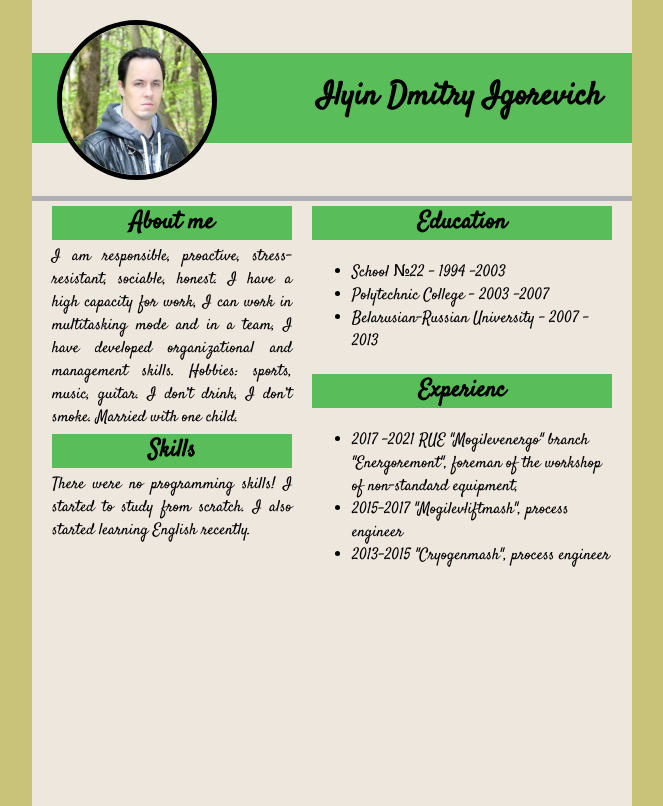
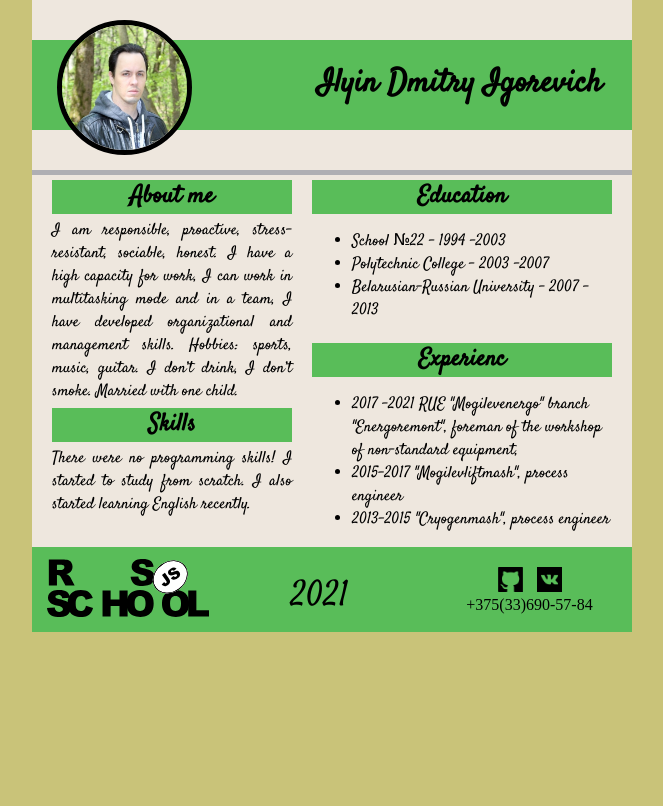
Before and after one commit to Mowgle88/rsschool-cv, a plain HTML site: page index.html in a window 1280 px wide. Shown: the whole page, without its empty margins (308-971 px from the left). Drawn offline with Linux system fonts and the light colour scheme.

Commit message:
feat:add footer

```diff
--- a/css/style.css
+++ b/css/style.css
@@ -10,7 +10,6 @@ body {
 .container {
     max-width: 100%;
     width: 600px;
-    max-height: 900px;
     background-color: rgb(238, 231, 222);
     margin: 0 auto;
 
@@ -24,14 +23,14 @@ body {
 
 .my_img {
     border: 5px solid;
-    width: 150px;
+    width: 125px;
     border-radius: 85px;
 }
 
 .my_name {
     background-color: #59bd59;
     width: 100%;
-    margin: 18px 0;
+    margin: 5px 0;
     padding: 0 30px;
     text-align: right;
 }
@@ -59,14 +58,7 @@ body {
     flex-direction: column;
     font-family: 'Satisfy', cursive;
     width: 40%;
-    height: 605px;
     padding-left: 20px;
-}
-
-.about_me_inner {
-    display: flex;
-    flex-direction: column;
-
 }
 
 .education_and_experienc {
@@ -88,8 +80,37 @@ p {
     text-align: justify;
 }
 
-.education, .experienc_inner {
+.footer_inner {
+    height: 85px;
+    background-color: #59bd59;
     display: flex;
-    flex-direction: column;
+    justify-content: space-between;
+}
+
+.logo {
+    width: 30%;
+}
+
+.year {
+    padding: 25px;
+    width: 30%;
+    text-align: center;
+    font-family: 'Satisfy', cursive;
+    font-size: 35px;
+}
+
+.img_logo {
+    padding: 10px;
+    height: 60px;
 
 }
+
+.contacts {
+    padding: 20px;
+    width: 30%;
+    text-align: center;
+}
+
+a {
+    margin: 5px;
+}
--- a/index.html
+++ b/index.html
@@ -68,7 +68,26 @@
         </div>
     </section>
 
+    <footer>
+        <div class="container">
+            <div class="footer_inner">
 
+                <div class="logo">
+                    <a href="https://rs.school/js/" target="_blank"><img class="img_logo" src="/img/rs_school_js.svg" alt="rs_school"></a>
+                </div>
+
+                <div class="year">2021</div>
+
+                <div class="contacts">
+                    <a href="https://github.com/Mowgle88" target="_blank"> <img src="/logo/github.png" height="25px" alt=""></a>
+                    <a href="https://vk.com/id32331112" target="_blank"><img src="/logo/vk.png" height="25px" alt=""></a>
+                    <div>+375(33)690-57-84</div>
+
+                </div>
+
+            </div>
+        </div>
+    </footer>
 
 </body>
 </html>
```
Also changed, not shown: logo/github.png (added), logo/smartphone.png (added), logo/vk.png (added).
